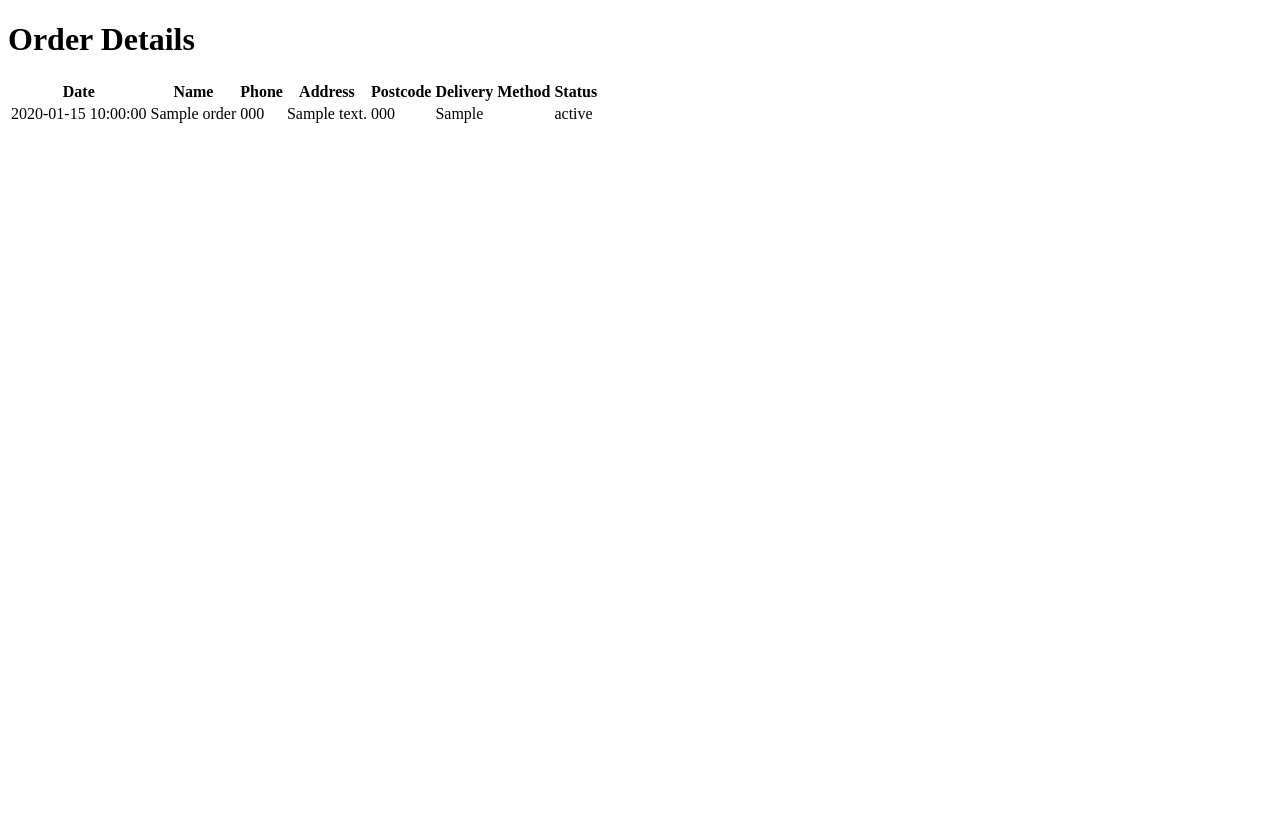
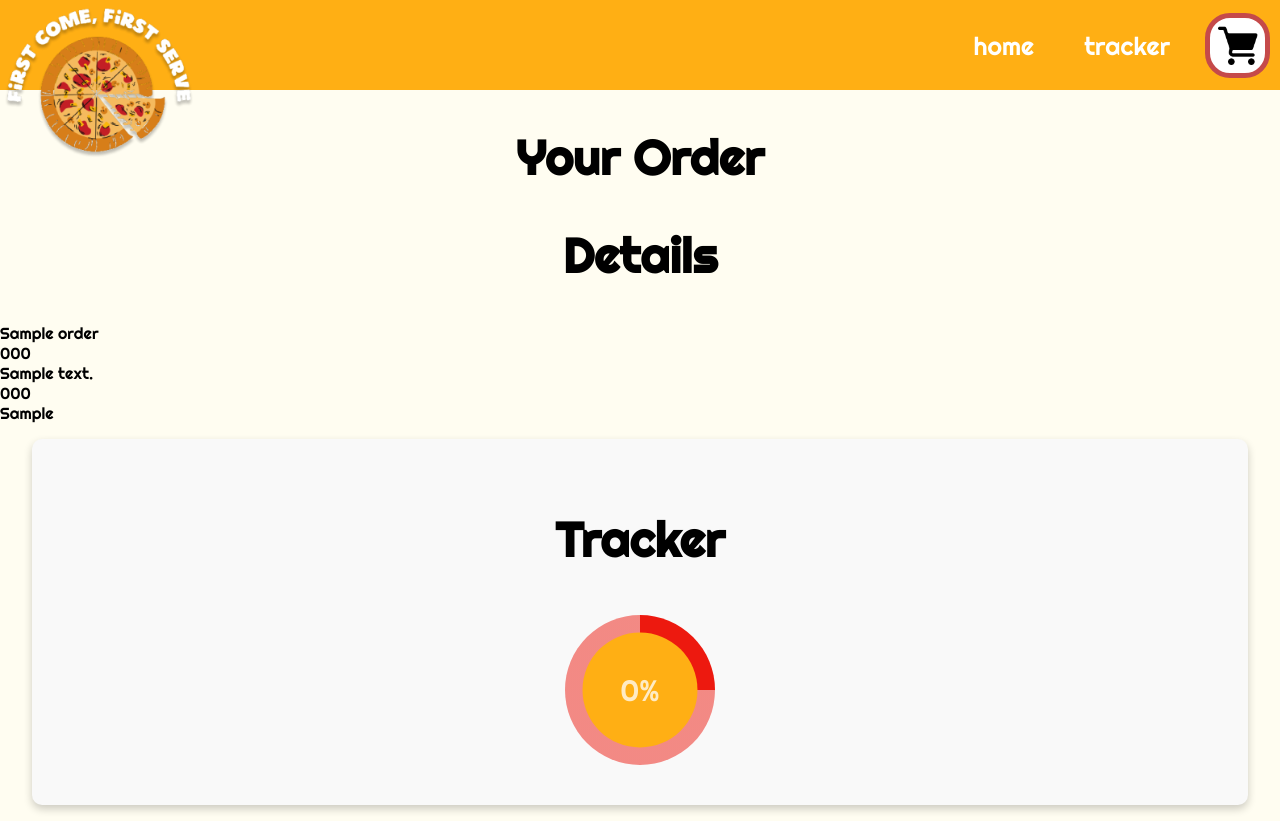
Before and after one commit to nixxxo/PizzaPal-Streamlined-Online-Ordering-Smart-Oven-Integration, a Flask app: page /tracker/1 in a window 1280 px wide. Before the commit the page ends 123 px from the top, so only its background shows below. Run offline with Flask 3, Linux system fonts and the light colour scheme; a database or web service that is not in the repository returns one stand-in record (values such as "Sample title").

Commit message:
working on tracker

```diff
--- a/main.py
+++ b/main.py
@@ -156,11 +156,12 @@ def tracker_login():
 
     return render_template('tracker_login.html')
 
+
 @app.route('/tracker/<phone_number>')
 def tracker(phone_number):
     order = orders.find_one({'Phone': phone_number})
     if order:
-        return render_template('tracker.html', order=order)
+        return render_template('tracker.html', order=order, status=order['Status'])
     else:
         return "Order not found."
 
--- a/static/tracker.css
+++ b/static/tracker.css
@@ -55,3 +55,59 @@ button:hover{
     transition: all;
     transition-duration: 150ms;
 }
+
+.tracker-progress{
+    background-color: #F9F9F9;
+    box-shadow: 0 4px 8px 0 rgba(0, 0, 0, 0.2);
+    border-radius: 10px;
+    display: flex;
+    flex-direction: column;
+    align-items: center;
+    margin: 1em 2em;
+    padding: 2em;
+}
+
+
+@import url("https://fonts.googleapis.com/css?family=Lato:300");
+*, *::before, *::after {
+  box-sizing: border-box;
+}
+
+
+.circle {
+  position: relative;
+  width: 150px;
+  height: 150px;
+  margin: 0.5rem;
+  border-radius: 50%;
+  background: #ed1a0f4a;
+  overflow: hidden;
+}
+.circle.per-25 {
+  background-image: conic-gradient(#ED190F 25%, #ed1a0f4a 0);
+}
+.circle.per-50 {
+  background-image: conic-gradient(#ED190F 50%, #ed1a0f4a 0);
+}
+.circle.per-75 {
+  background-image: conic-gradient(#ED190F 75%, #ed1a0f4a 0);
+}
+.circle.per-100 {
+  background-image: conic-gradient(#ED190F 100%, #ed1a0f4a 0);
+}
+.circle .inner {
+  display: flex;
+  justify-content: center;
+  align-items: center;
+  position: absolute;
+  top: 50%;
+  left: 50%;
+  transform: translate(-50%, -50%);
+  width: 115px;
+  height: 115px;
+  background: #FFAF14;
+  border-radius: 50%;
+  font-size: 1.85em;
+  font-weight: 300;
+  color: rgba(255, 255, 255, 0.75);
+}
--- a/templates/index.html
+++ b/templates/index.html
@@ -8,8 +8,8 @@
 <body>
     <nav>
         <img src="../static/images/logo.png" alt="logo" id="logo">
-        <span class="nav_text">home</span>
-        <span class="nav_text">tracker</span>
+        <span class="nav_text"><a href="/">home</a></span>
+        <span class="nav_text"><a href="/tracker-login">tracker</a></span>
         <div id="white_block">
             <img src="../static/images/shooping-cart-icon.png" alt="shooping cart icon" id="shopping-cart-icon">
         </div>
--- a/templates/tracker.html
+++ b/templates/tracker.html
@@ -3,28 +3,55 @@
 <head>
     <meta charset="UTF-8">
     <title>Order Tracker</title>
+    <link rel="stylesheet" href="../static/styles.css">
+    <link rel="stylesheet" href="../static/dashboard.css">
+    <link rel="stylesheet" href="../static/tracker.css">
 </head>
 <body>
-    <h1>Order Details</h1>
-    <table>
-        <tr>
-            <th>Date</th>
-            <th>Name</th>
-            <th>Phone</th>
-            <th>Address</th>
-            <th>Postcode</th>
-            <th>Delivery Method</th>
-            <th>Status</th>
-        </tr>
-        <tr>
-            <td>{{ order.Date }}</td>
-            <td>{{ order.Name }}</td>
-            <td>{{ order.Phone }}</td>
-            <td>{{ order.Address }}</td>
-            <td>{{ order.Postcode }}</td>
-            <td>{{ order.DeliveryMethod }}</td>
-            <td>{{ order.Status }}</td>
-        </tr>
-    </table>
+    <nav>
+        <img src="../static/images/logo.png" alt="logo" id="logo">
+        <span class="nav_text"><a href="/">home</a></span>
+        <span class="nav_text"><a href="/tracker-login">tracker</a></span>
+        <div id="white_block">
+            <img src="../static/images/shooping-cart-icon.png" alt="shooping cart icon" id="shopping-cart-icon">
+        </div>
+    </nav>
+    <div>
+        <div class="tracker-main">
+            <h1 class="title">
+                Your Order
+            </h1>
+            <div class="order-info">
+                <div class="order-products"></div>
+                <div class="order-time"></div>
+            </div>
+        </div>
+        <div>
+            <h1 class="title">
+                Details
+            </h1>
+            <div class="client-info">
+                <span>{{ order.Name }}</span>
+            </div>
+            <div class="client-info">
+                <span>{{ order.Phone }}</span>
+            </div>
+            <div class="client-info">
+                <span>{{ order.Address }}</span>
+            </div>
+            <div class="client-info">
+                <span>{{ order.Postcode }}</span>
+            </div>
+            <span class="client-delivery">{{ order.DeliveryMethod }}</span>
+        </div>
+    </div>
+    <div class="tracker-progress">
+        <h1 class="title">Tracker</h1>
+        <div class="wrap-circles">
+            <div class="circle per-25">
+                <div class="inner">0%</div>
+            </div>
+        </div>
+    </div>
 </body>
 </html>
```
